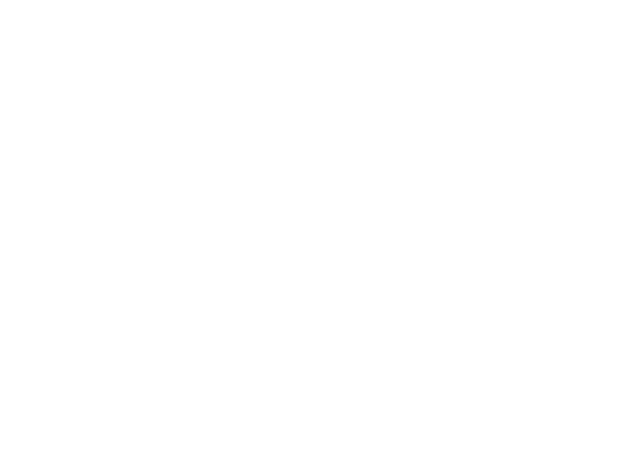
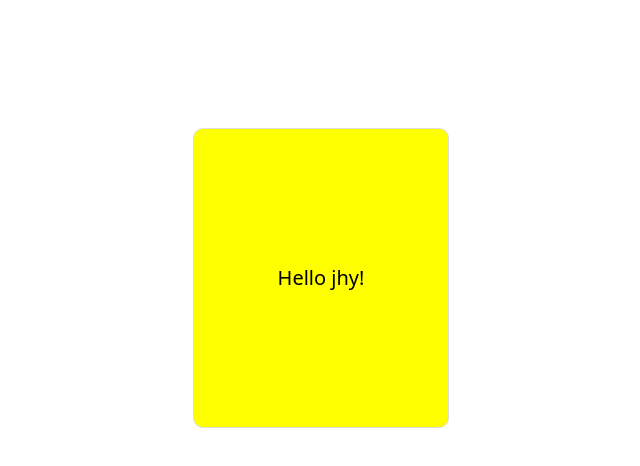
Before and after one commit to hyunjunyong/vue-blog-practice, a Nuxt app in the folder nuxt3/: page /testFunc in a window 1280 px wide. Shown: the top 466 px of the page, without its empty margins (383-1023 px from the left). Built offline with nearby package versions, Linux system fonts and the light colour scheme.

Commit message:
nuxt usenuxtapp provide

```diff
--- /dev/null
+++ b/nuxt3/composables/useContext.ts
@@ -0,0 +1,4 @@
+export const hello = () => {
+  const nuxtApp = useNuxtApp();
+  return nuxtApp.provide('hello', (name: string) => `Hello ${name}!`);
+};
--- a/nuxt3/pages/testFunc/index.vue
+++ b/nuxt3/pages/testFunc/index.vue
@@ -1,20 +1,39 @@
 <template>
-  <div id="name"></div>
+  <div class="testProvide">
+    <!-- <input class="message" type="text" v-model="message" /> -->
+    <TestInject />
+  </div>
 </template>
 
-<script>
-export default {
-  data() {
-    return {
-      message: 'hello!',
-    };
-  },
-  provide() {
-    return {
-      message: this.message,
-    };
-  },
-};
+<script setup>
+// https://stackoverflow.com/questions/73304880/what-is-the-benefit-to-use-usenuxtapp-on-nuxt3
+// 참고자료
+import TestInject from './testInject/index.vue';
+import { provide } from 'vue';
+const nuxtApp = useNuxtApp();
+nuxtApp.provide('hello', (name) => `Hello ${name}!`);
+
+// const message = ref('hi');
+// provide('message', message);
+const location = ref('North Pole');
+
+function updateLocation() {
+  location.value = 'South Pole';
+}
+
+provide('location', {
+  location,
+  updateLocation,
+});
 </script>
 
-<style lang="scss" scoped></style>
+<style scoped>
+.testProvide {
+  display: flex;
+  align-items: center;
+  justify-content: center;
+}
+.message {
+  border: 1px solid #ddd;
+}
+</style>
--- a/nuxt3/pages/testFunc/testInject/index.vue
+++ b/nuxt3/pages/testFunc/testInject/index.vue
@@ -1,11 +1,17 @@
 <template>
-  <div class="test_inject">{{ message }}</div>
+  <div class="test_inject">
+    <p>{{ name }}</p>
+    <!-- <button @click="updateLocation">{{ location }}</button> -->
+  </div>
 </template>
 
 <script setup>
 import { inject } from 'vue';
+const nuxtApp = useNuxtApp();
+// const message = inject('message');
+const { location, updateLocation } = inject('location');
 
-const message = inject('message', 'hello');
+const name = nuxtApp.$hello('jhy');
 </script>
 
 <style scoped>
@@ -17,7 +23,7 @@ const message = inject('message', 'hello');
   height: 300px;
   border-radius: 10px;
   width: 20%;
-  margin: 10% 0 0 40%;
+  margin: 10% 0 0 10%;
   background-color: yellow;
   border: 1px solid #ddd;
 }
```
